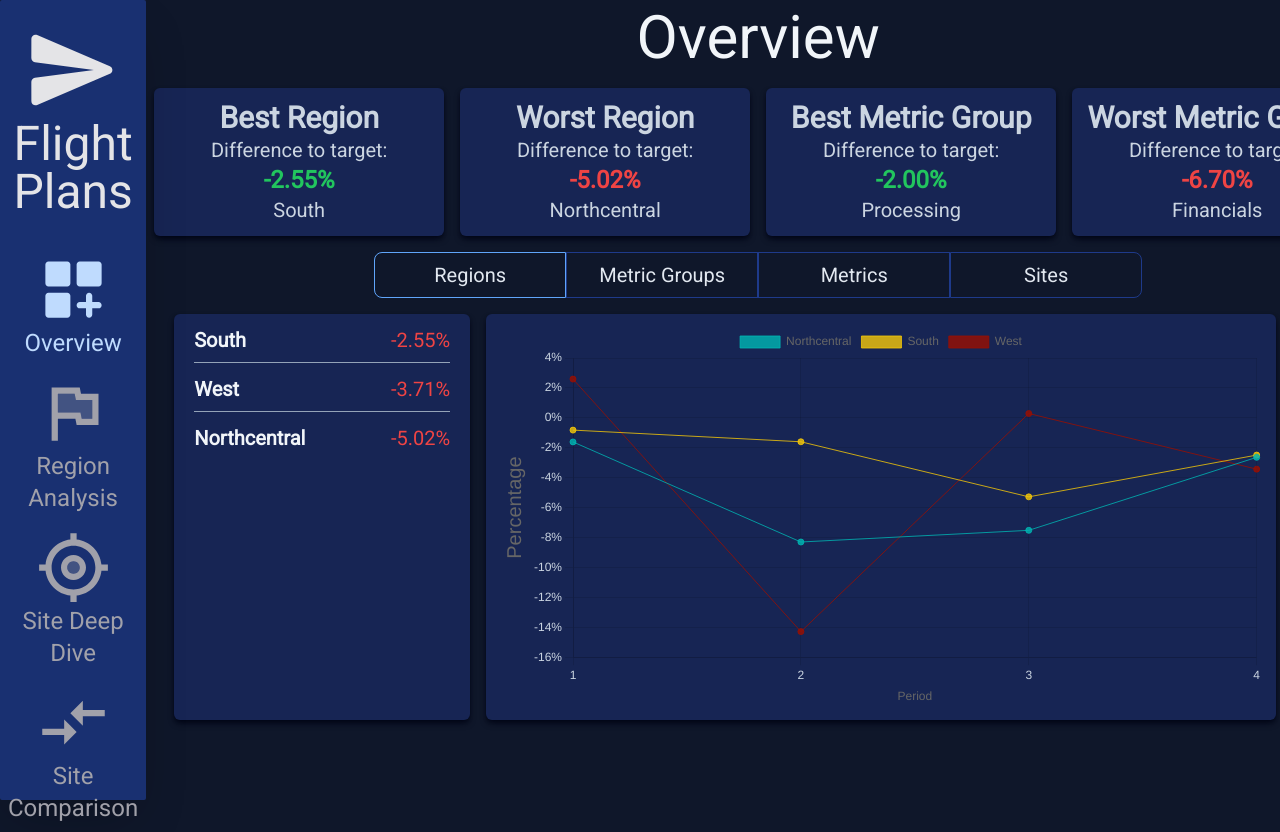
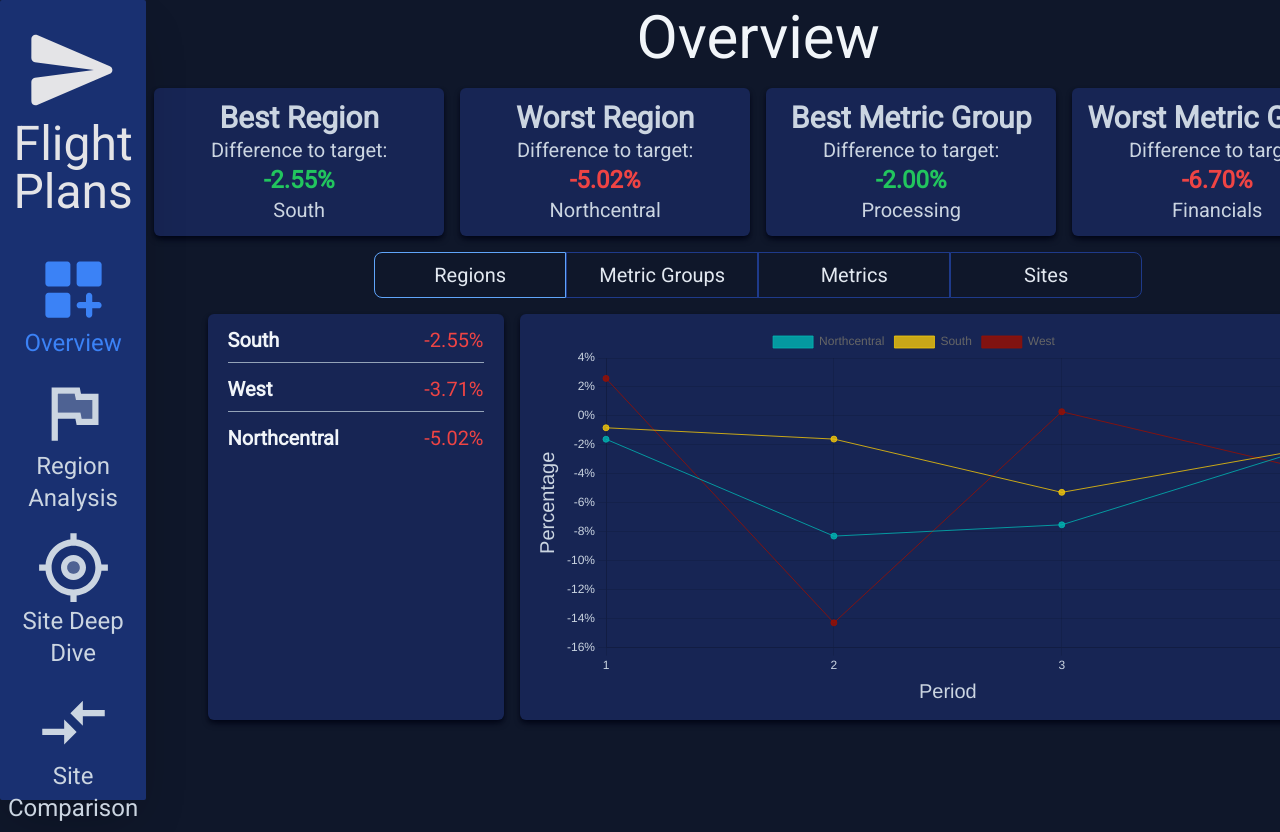
Before and after one commit to agt35/dashboard-app, a React (Vite) app: page / in a window 1280 px wide. Shown: the top 832 px of the page. Built offline with nearby package versions, Linux system fonts and the light colour scheme.

Commit message:
Make small aesthetic changes

```diff
--- a/src/components/LineChart.jsx
+++ b/src/components/LineChart.jsx
@@ -36,6 +36,10 @@ const LineChart = ({ labels, datasets }) => {
         title: {
           display: true,
           text: "Period",
+          font: {
+            size: 20,
+          },
+          color: "#cbd5e1",
         },
       },
       y: {
@@ -55,6 +59,15 @@ const LineChart = ({ labels, datasets }) => {
           font: {
             size: 20,
           },
+          color: "#cbd5e1",
+        },
+      },
+    },
+    tooltips: {
+      mode: "label",
+      callbacks: {
+        label: function (tooltipItem, data) {
+          return data["datasets"][0]["data"][tooltipItem["index"]] + "%";
         },
       },
     },
--- a/src/components/Sidebar.jsx
+++ b/src/components/Sidebar.jsx
@@ -14,37 +14,37 @@ const Sidebar = () => {
         <h1 className="text-zinc-200 text-5xl text-center">Flight Plans</h1>
       </div>
       <div className="mt-2 flex flex-1 flex-col items-center justify-around">
-        <div className="text-zinc-400 p-2 text-2xl text-center flex hover:text-blue-200 hover:bg-blue-500/25 w-full justify-center transition-all duration-200 ease-in-out">
+        <div className="text-slate-300 p-2 text-2xl text-center flex-1 flex hover:text-blue-200 hover:bg-blue-500/25 active:bg-blue-900 w-full justify-center items-center transition-all duration-300 ease-in-out">
           <NavLink
             to=""
-            className={({ isActive }) => (isActive ? "text-blue-200" : "")}
+            className={({ isActive }) => (isActive ? "text-blue-500" : "")}
           >
             <DashboardCustomizeRoundedIcon sx={{ fontSize: 75 }} />
             <h2>Overview</h2>
           </NavLink>
         </div>
-        <div className="text-zinc-400 p-2 text-2xl text-center flex hover:text-blue-200 hover:bg-blue-500/25 w-full justify-center transition-all duration-200 ease-in-out">
+        <div className="text-slate-300 p-2 text-2xl text-center flex-1 flex hover:text-blue-200 hover:bg-blue-500/25 active:bg-blue-900 w-full justify-center items-center transition-all duration-300 ease-in-out">
           <NavLink
             to="region"
-            className={({ isActive }) => (isActive ? "text-blue-200" : "")}
+            className={({ isActive }) => (isActive ? "text-blue-500" : "")}
           >
             <FlagTwoToneIcon sx={{ fontSize: 75 }} />
             <h2>Region Analysis</h2>
           </NavLink>
         </div>
-        <div className="text-zinc-400 p-2 text-2xl text-center flex hover:text-blue-200 hover:bg-blue-500/25 w-full justify-center transition-all duration-200 ease-in-out">
+        <div className="text-slate-300 p-2 text-2xl text-center flex-1 flex hover:text-blue-200 hover:bg-blue-500/25 active:bg-blue-900 w-full justify-center items-center transition-all duration-300 ease-in-out">
           <NavLink
             to="site"
-            className={({ isActive }) => (isActive ? "text-blue-200" : "")}
+            className={({ isActive }) => (isActive ? "text-blue-500" : "")}
           >
             <MyLocationTwoToneIcon sx={{ fontSize: 75 }} />
             <h2>Site Deep Dive</h2>
           </NavLink>
         </div>
-        <div className="text-zinc-400 p-2 text-2xl text-center flex hover:text-blue-200 hover:bg-blue-500/25 w-full justify-center transition-all duration-200 ease-in-out">
+        <div className="text-slate-300 p-2 text-2xl text-center flex-1 flex hover:text-blue-200 hover:bg-blue-500/25 active:bg-blue-900 w-full justify-center items-center transition-all duration-300 ease-in-out">
           <NavLink
             to="siteCompare"
-            className={({ isActive }) => (isActive ? "text-blue-200" : "")}
+            className={({ isActive }) => (isActive ? "text-blue-500" : "")}
           >
             <CompareArrowsTwoToneIcon sx={{ fontSize: 75 }} />
             <h2>Site Comparison</h2>
@@ -54,4 +54,5 @@ const Sidebar = () => {
     </div>
   );
 };
+
 export default Sidebar;
--- a/src/screens/OverviewScreen.jsx
+++ b/src/screens/OverviewScreen.jsx
@@ -118,7 +118,7 @@ const OverviewScreen = () => {
             </button>
           ))}
         </div>
-        <div className="flex w-full mt-2">
+        <div className="flex w-full justify-center mt-2">
           <InformationList data={data} width="w-1/4" />
           <LineChart labels={chartLabels} datasets={chartDatasets} />
         </div>
```
